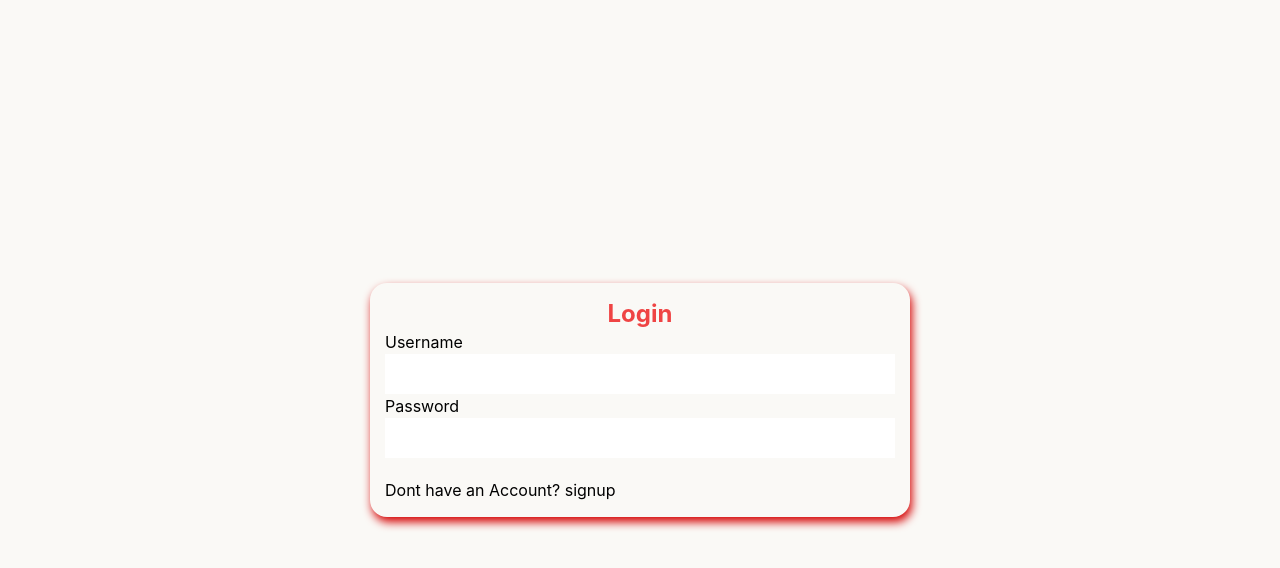
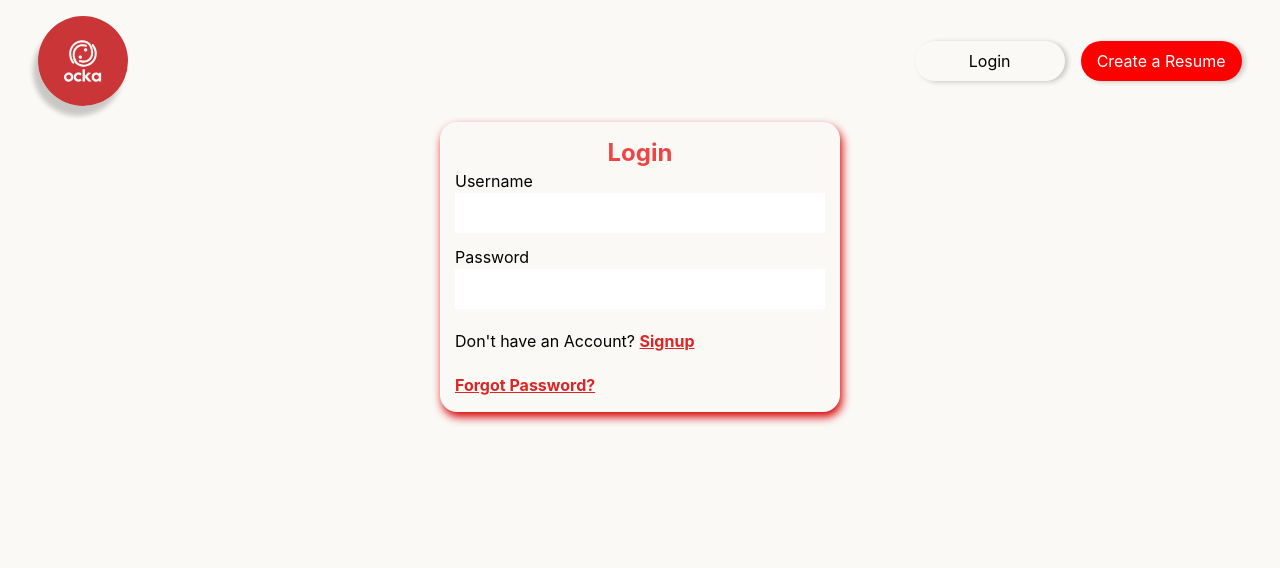
Before and after one commit to Pythonwithsean/Ocka, a Next.js app: page /login in a window 1280 px wide. Shown: the top 568 px of the page. Built offline with nearby package versions, Linux system fonts and the light colour scheme.

Commit message:
Login, Signup, Forgotpassword

```diff
--- a/src/app/components/Form.tsx
+++ b/src/app/components/Form.tsx
@@ -1,6 +1,7 @@
 'use client';
 import '../styles/Form.css';
 import { useState } from 'react';
+import Navbar from './Navbar';
 
 export default function Form({ type }: { type: 'Login' | 'Signup' }) {
   const [username, setUsername] = useState<string | undefined>('');
@@ -8,15 +9,55 @@ export default function Form({ type }: { type: 'Login' | 'Signup' }) {
 
   return (
     <div className="Container">
+      <Navbar />
       <form action="" className="Form">
         <h1 className=" font-bold text-center text-2xl text-red-500">{type}</h1>
-        <label htmlFor="username">Username</label>
+
+        {type === 'Signup' ? (
+          <label htmlFor="password" className="pt-3">
+            Email
+          </label>
+        ) : (
+          ''
+        )}
+        {type === 'Signup' ? (
+          <input type="email" name="email" id="email" className=" p-2" />
+        ) : (
+          ''
+        )}
+        <label htmlFor="username" pt-3>
+          Username
+        </label>
         <input type="text" name="username" id="username" className=" p-2" />
-        <label htmlFor="password">Password</label>
+        <label htmlFor="password" className="pt-3">
+          Password
+        </label>
         <input type="password" name="password" id="password" className=" p-2" />
         {type === 'Login' ? (
           <p className=" mt-5">
-            Dont have an Account? <a href="/signup">signup</a>
+            Don't have an Account?{' '}
+            <a href="/signup" className="text-red-600 font-bold underline">
+              Signup
+            </a>
+          </p>
+        ) : (
+          ''
+        )}
+        {type === 'Signup' ? (
+          <p className=" mt-5">
+            Already have an account ?{' '}
+            <a href="/login" className="text-red-600 font-bold underline">
+              Login
+            </a>
+          </p>
+        ) : (
+          ''
+        )}
+        {type === 'Login' ? (
+          <p className=" mt-5">
+            <a href="/login" className="text-red-600 font-bold underline">
+              Forgot Password?{' '}
+            </a>
           </p>
         ) : (
           ''
--- /dev/null
+++ b/src/app/forgotpassword/page.tsx
@@ -0,0 +1,3 @@
+export default function forgotpassword() {
+  return <h1>Forgot Password</h1>;
+}
--- a/src/app/styles/Form.css
+++ b/src/app/styles/Form.css
@@ -1,10 +1,9 @@
 .Form {
 	width: 100%;
-	max-width: 540px;
+	max-width: 400px;
 	border-radius: 17px;
 	display: flex;
 	flex-direction: column;
-	margin: auto;
 	padding: 15px;
 	box-shadow: 2px 5px 10px rgb(213, 0, 0);
 }
@@ -12,5 +11,7 @@
 .Container{
 	width: 100%;
 	height: 100vh;
+	align-items: center;
 	display: flex;
+	flex-direction: column;
 }
```
